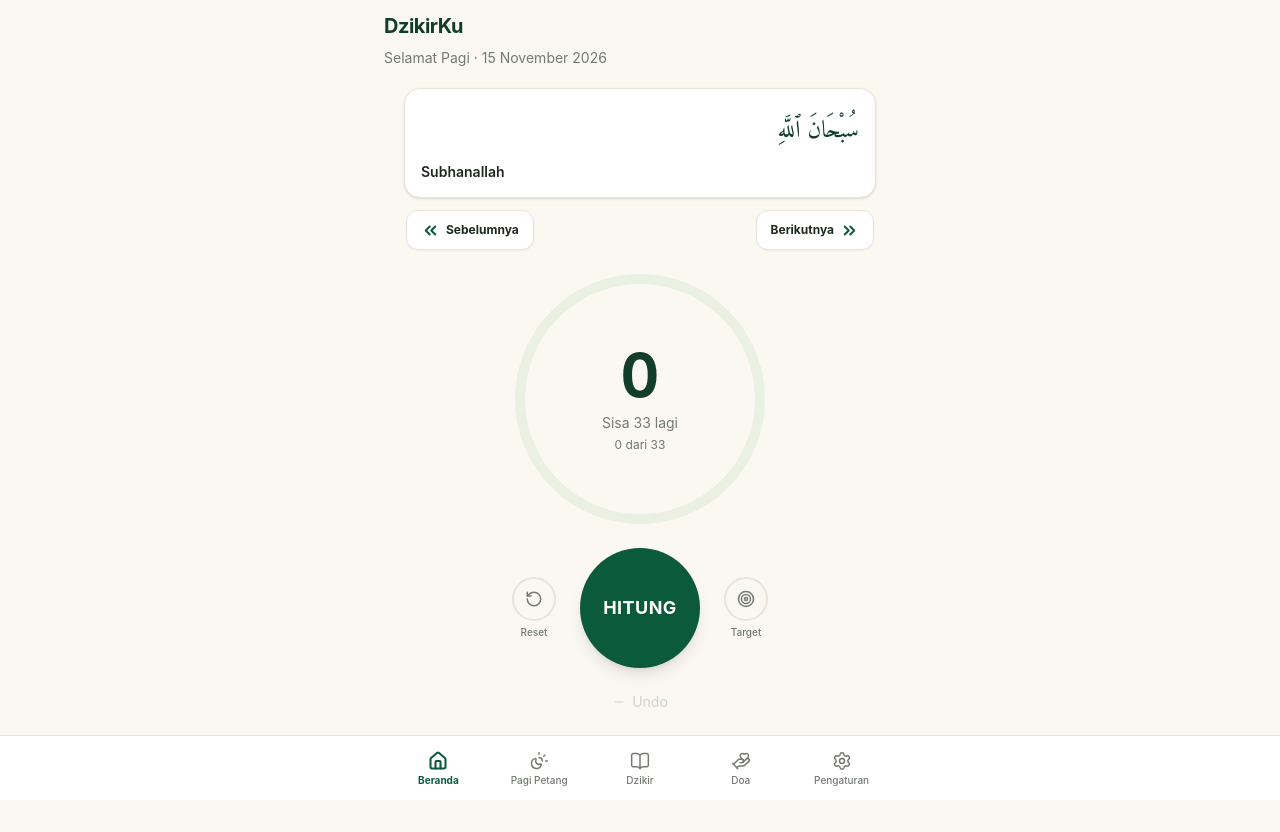
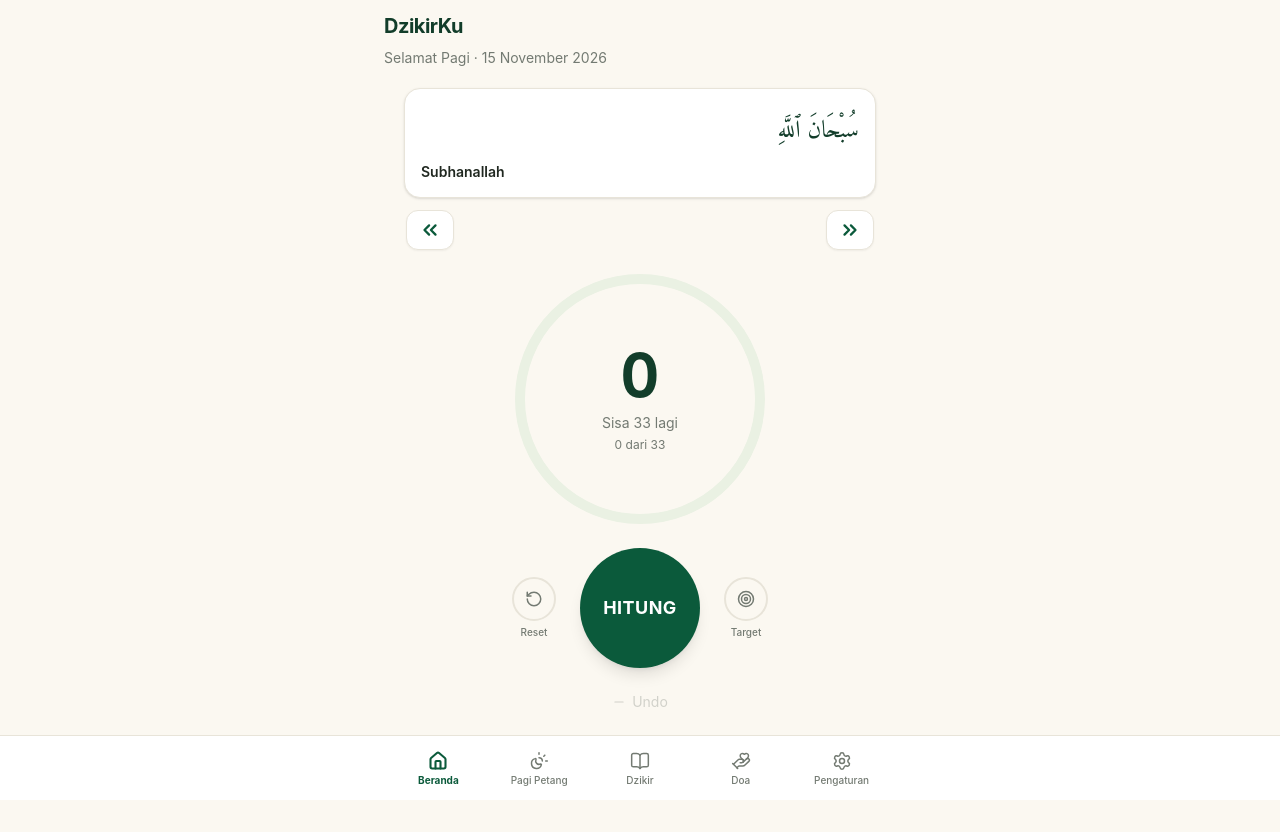
Before and after one commit to kliknet115-Git/DzikirKu, a React (Vite) app: page / in a window 1280 px wide. Built offline with nearby package versions, Linux system fonts and the light colour scheme.

Commit message:
feat(home): buat tombol navigasi dzikir icon-only tanpa teks

```diff
--- a/public/sw.js
+++ b/public/sw.js
@@ -1,4 +1,4 @@
-const CACHE_NAME = 'dzikirku-v50';
+const CACHE_NAME = 'dzikirku-v51';
 const ASSETS_TO_CACHE = [
   './',
   './index.html',
--- a/src/features/home/HomePage.tsx
+++ b/src/features/home/HomePage.tsx
@@ -174,12 +174,11 @@ export const HomePage: React.FC<HomePageProps> = ({
               if (settings.soundEnabled) playClickSound();
               onPrevDhikr();
             }}
-            className="h-10 px-3.5 rounded-xl bg-surface border border-border hover:border-primary/40 active:scale-95 text-primary flex items-center justify-center gap-1.5 shadow-xs transition-all"
+            className="w-12 h-10 rounded-xl bg-surface border border-border hover:border-primary/40 active:scale-90 text-primary flex items-center justify-center shadow-xs transition-all"
             aria-label="Bacaan sebelumnya (<<)"
             title="Bacaan Sebelumnya"
           >
-            <ChevronsLeft size={19} className="stroke-[2.5]" />
-            <span className="text-xs font-bold text-text">Sebelumnya</span>
+            <ChevronsLeft size={22} className="stroke-[2.5]" />
           </button>
 
           <button
@@ -189,12 +188,11 @@ export const HomePage: React.FC<HomePageProps> = ({
               if (settings.soundEnabled) playClickSound();
               onNextDhikr();
             }}
-            className="h-10 px-3.5 rounded-xl bg-surface border border-border hover:border-primary/40 active:scale-95 text-primary flex items-center justify-center gap-1.5 shadow-xs transition-all"
+            className="w-12 h-10 rounded-xl bg-surface border border-border hover:border-primary/40 active:scale-90 text-primary flex items-center justify-center shadow-xs transition-all"
             aria-label="Bacaan berikutnya (>>)"
             title="Bacaan Berikutnya"
           >
-            <span className="text-xs font-bold text-text">Berikutnya</span>
-            <ChevronsRight size={19} className="stroke-[2.5]" />
+            <ChevronsRight size={22} className="stroke-[2.5]" />
           </button>
         </div>
 
```
